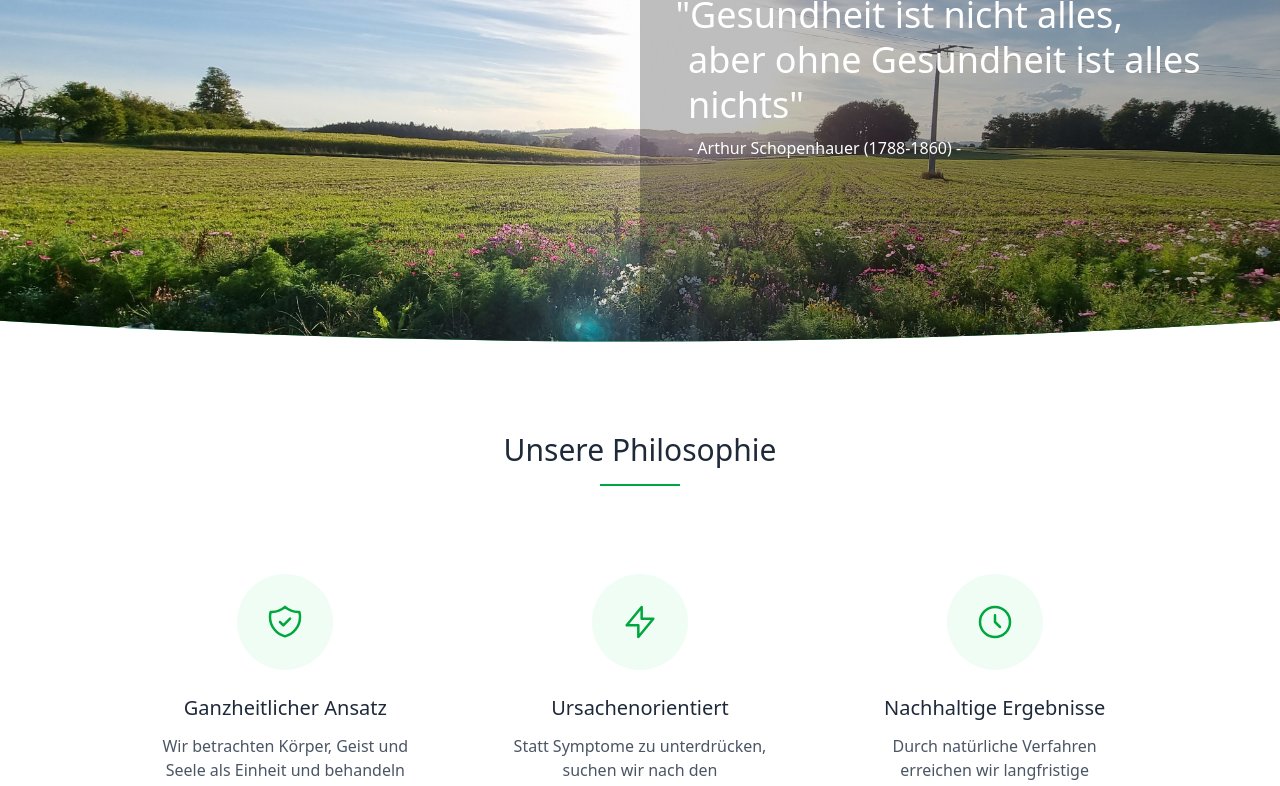
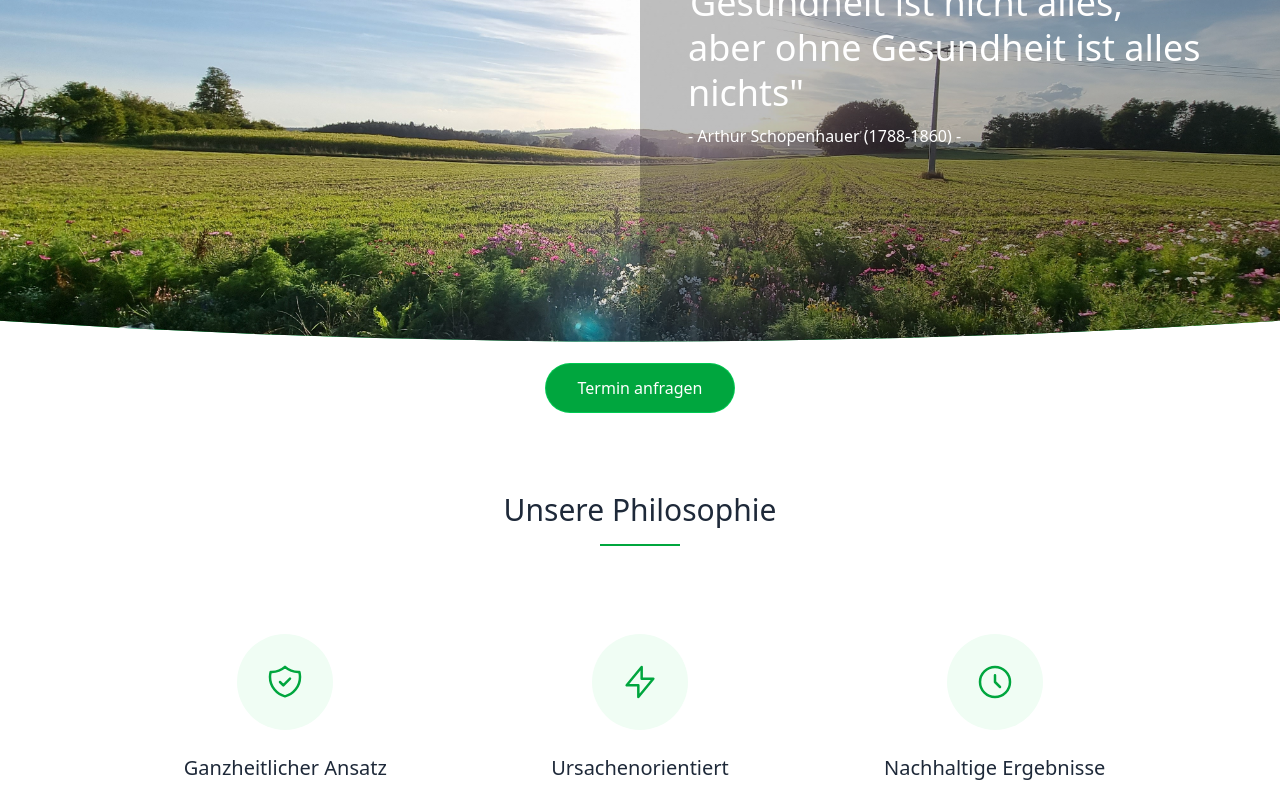
Before and after one commit to sweidner2001/WebsiteHPWeidner, a Next.js app: page /ui/page1 in a window 1280 px wide. Shown: the part 240-1026 px from the top of the page. Built offline with nearby package versions, Linux system fonts and the light colour scheme.

Commit message:
Add: Termin Button

```diff
--- a/src/app/components/hero/HeroSection_2.tsx
+++ b/src/app/components/hero/HeroSection_2.tsx
@@ -53,7 +53,8 @@ const HeroSection = ({ onSectionClick }: HeroSectionProps) => {
             </svg>
 
             {/* Trenn-Abschnitt mit Hintergrundbild */}
-            <section id="home" className="relative h-80 md:h-130 w-full overflow-visible">
+            <section id="home">
+                <div className="relative h-80 md:h-130 w-full overflow-visible">
                     {/* Bild-Container mit clip-path für abgerundete Kanten */}
                     <div className="absolute inset-0 image-clip-horizontal bg-green-500">
                         <Image
@@ -71,13 +72,16 @@ const HeroSection = ({ onSectionClick }: HeroSectionProps) => {
                             className="absolute top-0 right-0 bottom-0 w-full md:w-3/5 lg:w-1/2 flex items-center pb-8 justify-center px-6  lg:px-12 bg-black/25 z-10">
                             {/* text-center*/}
                             <div className="max-w-2xl text-white lg:ml-0 sm:ml-4 ml-2">
-                            <div className="text-4xl md:text-4xl font-normal md:font-medium leading-tight hanging-quote mb-0">
-                                Gesundheit ist nicht alles,<br className="hidden md:block"/> aber ohne Gesundheit ist alles nichts
+                                <div
+                                    className="text-4xl md:text-4xl font-normal md:font-medium leading-tight hanging-quote mb-0">
+                                    Gesundheit ist nicht alles,<br className="hidden md:block"/> aber ohne Gesundheit ist
+                                    alles nichts
                                 </div>
                                 {/*text-gray-600*/}
-                            <p className="text-normal mb-0 leading-relaxed mt-2">
+                                <p className="text-normal mb-6 leading-relaxed mt-2">
                                     - Arthur Schopenhauer (1788-1860) -
                                 </p>
+
                             </div>
                         </div>
                     </div>
@@ -87,6 +91,15 @@ const HeroSection = ({ onSectionClick }: HeroSectionProps) => {
                     {/*        Ihr Zitat oder Text hier*/}
                     {/*    </h2>*/}
                     {/*</div>*/}
+                </div>
+
+                <div className="mt-10 md:mt-3 flex justify-center">
+                    <button
+                        className="text-base px-8 py-3 bg-green-600 text-white rounded-full hover:bg-green-700 transition-colors duration-300 font-light cursor-pointer ring-1 ring-green-500"
+                        onClick={() => onSectionClick('kontakt')}>
+                        Termin anfragen
+                    </button>
+                </div >
             </section>
         </>
     );
--- /dev/null
+++ b/src/app/components/philosophie/Philosophie.tsx
@@ -0,0 +1,65 @@
+import React from 'react';
+
+const Philosophie = () => {
+    return (
+        <section id="philosophie" className="py-20 bg-white">
+            <div className="container mx-auto px-6">
+                <div className="text-center mb-16">
+                    <h2 className="text-3xl font-light text-gray-800 mb-4">Unsere Philosophie</h2>
+                    <div className="w-20 h-0.5 bg-green-600 mx-auto"></div>
+                </div>
+
+                <div className="grid md:grid-cols-3 gap-10 max-w-5xl mx-auto">
+                    <div className="text-center p-6">
+                        <div
+                            className="w-24 h-24 rounded-full bg-green-50 mx-auto mb-6 flex items-center justify-center">
+                            <svg className="w-10 h-10 text-green-600" fill="none" stroke="currentColor"
+                                 viewBox="0 0 24 24">
+                                <path strokeLinecap="round" strokeLinejoin="round" strokeWidth="1.5"
+                                      d="M9 12l2 2 4-4m5.618-4.016A11.955 11.955 0 0112 2.944a11.955 11.955 0 01-8.618 3.04A12.02 12.02 0 003 9c0 5.591 3.824 10.29 9 11.622 5.176-1.332 9-6.03 9-11.622 0-1.042-.133-2.052-.382-3.016z"></path>
+                            </svg>
+                        </div>
+                        <h3 className="text-xl font-light text-gray-800 mb-3">Ganzheitlicher Ansatz</h3>
+                        <p className="text-gray-600 font-light">
+                            Wir betrachten Körper, Geist und Seele als Einheit und behandeln den Menschen in seiner
+                            Gesamtheit.
+                        </p>
+                    </div>
+
+                    <div className="text-center p-6">
+                        <div
+                            className="w-24 h-24 rounded-full bg-green-50 mx-auto mb-6 flex items-center justify-center">
+                            <svg className="w-10 h-10 text-green-600" fill="none" stroke="currentColor"
+                                 viewBox="0 0 24 24">
+                                <path strokeLinecap="round" strokeLinejoin="round" strokeWidth="1.5"
+                                      d="M13 10V3L4 14h7v7l9-11h-7z"></path>
+                            </svg>
+                        </div>
+                        <h3 className="text-xl font-light text-gray-800 mb-3">Ursachenorientiert</h3>
+                        <p className="text-gray-600 font-light">
+                            Statt Symptome zu unterdrücken, suchen wir nach den tieferliegenden Ursachen von
+                            Beschwerden.
+                        </p>
+                    </div>
+
+                    <div className="text-center p-6">
+                        <div
+                            className="w-24 h-24 rounded-full bg-green-50 mx-auto mb-6 flex items-center justify-center">
+                            <svg className="w-10 h-10 text-green-600" fill="none" stroke="currentColor"
+                                 viewBox="0 0 24 24">
+                                <path strokeLinecap="round" strokeLinejoin="round" strokeWidth="1.5"
+                                      d="M12 8v4l3 3m6-3a9 9 0 11-18 0 9 9 0 0118 0z"></path>
+                            </svg>
+                        </div>
+                        <h3 className="text-xl font-light text-gray-800 mb-3">Nachhaltige Ergebnisse</h3>
+                        <p className="text-gray-600 font-light">
+                            Durch natürliche Verfahren erreichen wir langfristige Gesundheitserfolge.
+                        </p>
+                    </div>
+                </div>
+            </div>
+        </section>
+    );
+};
+
+export default Philosophie;
--- a/src/app/ui/page1/page.tsx
+++ b/src/app/ui/page1/page.tsx
@@ -8,6 +8,7 @@ import {Contact, IContactTextProps, IContactIconProps} from '../../components/co
 import {AboutMe, IAboutProps} from '@/app/components/aboutMe/AboutMe';
 import GoogleMap, {IGoogleMapProps} from '@/app/components/map/GoogleMap';
 import TerminForm from '../../components/termin/TerminForm';
+import Philosophie from '../../components/philosophie/Philosophie';
 import { Telephone, TelephoneFill, Phone, PhoneFill, PhoneVibrate, PhoneVibrateFill, Clock, ClockFill, Envelope, EnvelopeFill, EnvelopeAt, EnvelopeAtFill, Geo, GeoFill, GeoAlt, GeoAltFill } from 'react-bootstrap-icons';
 import './page.css';
 
@@ -114,63 +115,7 @@ const NaturheilpraxisWebsite = () => {
             <HeroSection_2 onSectionClick={scrollToSection}/>
 
             {/* Philosophie Section */}
-            <section id="philosophie" className="py-20 bg-white">
-                <div className="container mx-auto px-6">
-                    <div className="text-center mb-16">
-                        <h2 className="text-3xl font-light text-gray-800 mb-4">Unsere Philosophie</h2>
-                        <div className="w-20 h-0.5 bg-green-600 mx-auto"></div>
-                    </div>
-
-                    <div className="grid md:grid-cols-3 gap-10 max-w-5xl mx-auto">
-                        <div className="text-center p-6">
-                            <div
-                                className="w-24 h-24 rounded-full bg-green-50 mx-auto mb-6 flex items-center justify-center">
-                                <svg className="w-10 h-10 text-green-600" fill="none" stroke="currentColor"
-                                     viewBox="0 0 24 24">
-                                    <path strokeLinecap="round" strokeLinejoin="round" strokeWidth="1.5"
-                                          d="M9 12l2 2 4-4m5.618-4.016A11.955 11.955 0 0112 2.944a11.955 11.955 0 01-8.618 3.04A12.02 12.02 0 003 9c0 5.591 3.824 10.29 9 11.622 5.176-1.332 9-6.03 9-11.622 0-1.042-.133-2.052-.382-3.016z"></path>
-                                </svg>
-                            </div>
-                            <h3 className="text-xl font-light text-gray-800 mb-3">Ganzheitlicher Ansatz</h3>
-                            <p className="text-gray-600 font-light">
-                                Wir betrachten Körper, Geist und Seele als Einheit und behandeln den Menschen in seiner
-                                Gesamtheit.
-                            </p>
-                        </div>
-
-                        <div className="text-center p-6">
-                            <div
-                                className="w-24 h-24 rounded-full bg-green-50 mx-auto mb-6 flex items-center justify-center">
-                                <svg className="w-10 h-10 text-green-600" fill="none" stroke="currentColor"
-                                     viewBox="0 0 24 24">
-                                    <path strokeLinecap="round" strokeLinejoin="round" strokeWidth="1.5"
-                                          d="M13 10V3L4 14h7v7l9-11h-7z"></path>
-                                </svg>
-                            </div>
-                            <h3 className="text-xl font-light text-gray-800 mb-3">Ursachenorientiert</h3>
-                            <p className="text-gray-600 font-light">
-                                Statt Symptome zu unterdrücken, suchen wir nach den tieferliegenden Ursachen von
-                                Beschwerden.
-                            </p>
-                        </div>
-
-                        <div className="text-center p-6">
-                            <div
-                                className="w-24 h-24 rounded-full bg-green-50 mx-auto mb-6 flex items-center justify-center">
-                                <svg className="w-10 h-10 text-green-600" fill="none" stroke="currentColor"
-                                     viewBox="0 0 24 24">
-                                    <path strokeLinecap="round" strokeLinejoin="round" strokeWidth="1.5"
-                                          d="M12 8v4l3 3m6-3a9 9 0 11-18 0 9 9 0 0118 0z"></path>
-                                </svg>
-                            </div>
-                            <h3 className="text-xl font-light text-gray-800 mb-3">Nachhaltige Ergebnisse</h3>
-                            <p className="text-gray-600 font-light">
-                                Durch natürliche Verfahren erreichen wir langfristige Gesundheitserfolge.
-                            </p>
-                        </div>
-                    </div>
-                </div>
-            </section>
+            <Philosophie />
 
             {/* Leistungen Section */}
             <section id="leistungen" className="py-20 bg-green-50">
```
Lines whose indentation alone changed are shown as unchanged.
